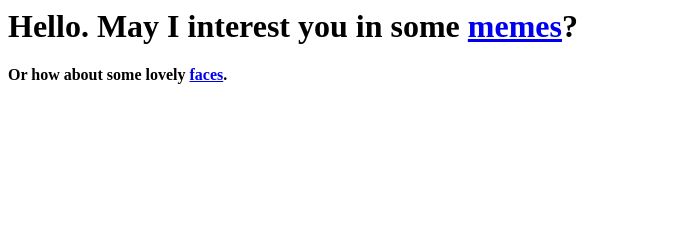
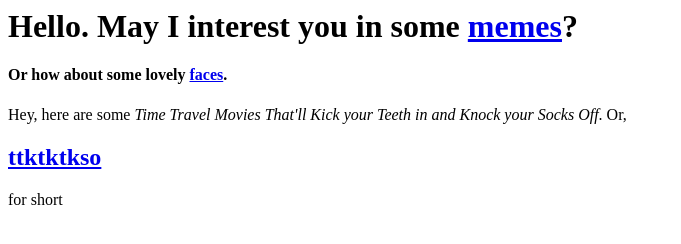
Before and after one commit to AriSweedler/lavisabrina, a website: page public/index.html in a window 1280 px wide. Shown: the whole page, without its empty margins (0-681 px from the left). Drawn offline with Linux system fonts and the light colour scheme.

Commit message:
ttktktkso

```diff
--- a/public/index.html
+++ b/public/index.html
@@ -1,2 +1,3 @@
 <h1>Hello. May I interest you in some <a href="memes/">memes</a>?</h1>
 <h4>Or how about some lovely <a href="faces/">faces</a>.</h4>
+<p>Hey, here are some <em>Time Travel Movies That'll Kick your Teeth in and Knock your Socks Off</em>. Or, <a href="https://www.imdb.com/list/ls083172566/"><h2>ttktktkso</h2></a> for short</em></p>
```
